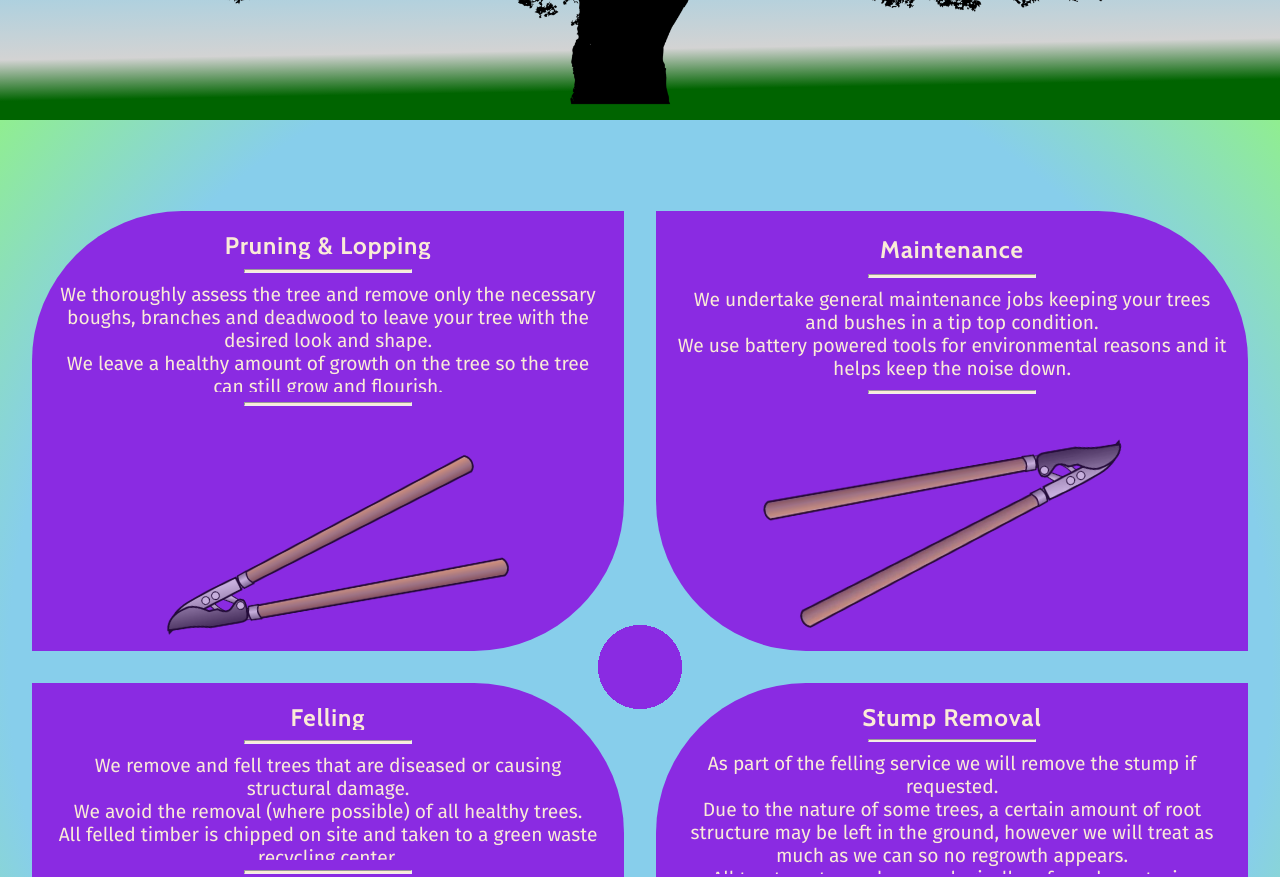
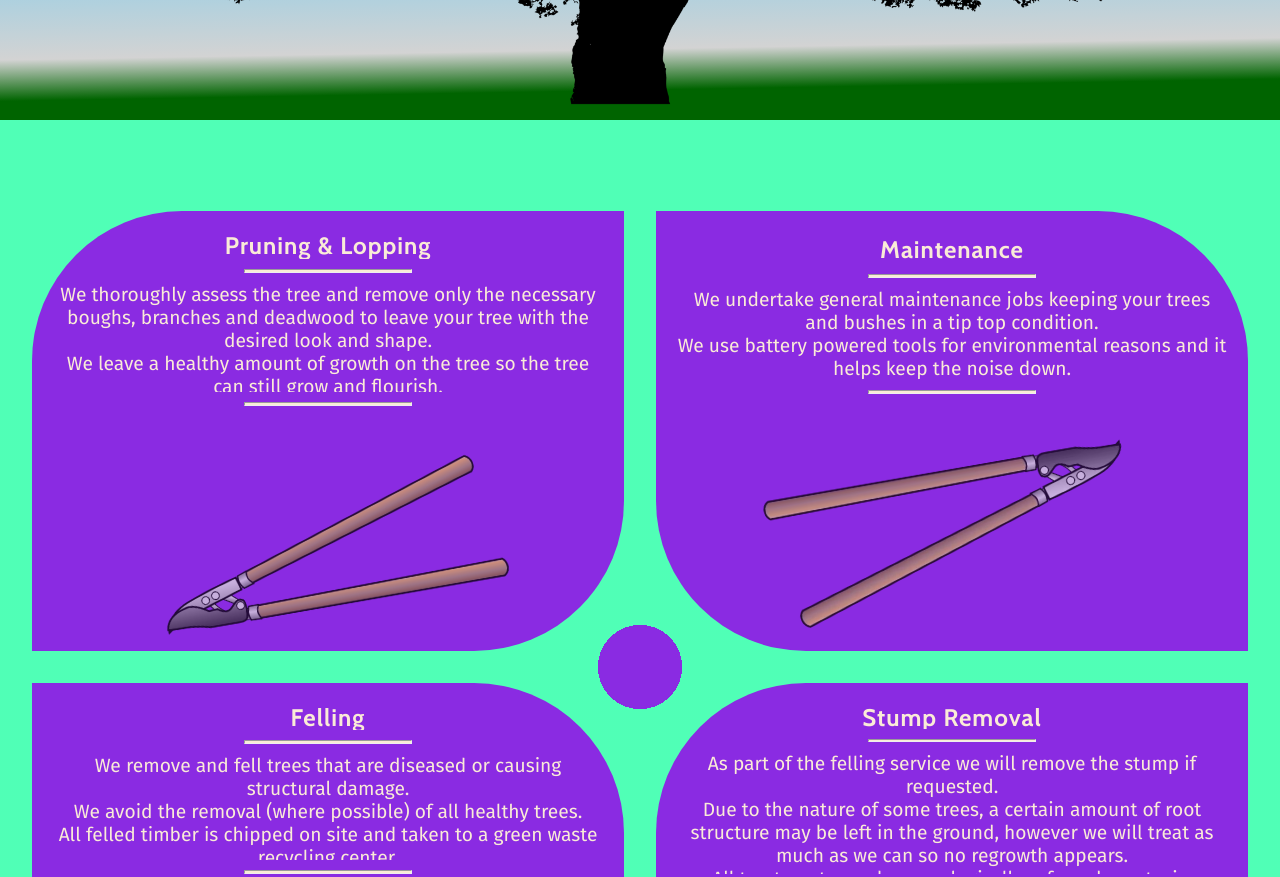
Before and after one commit to boderg/hm-arborists, a plain HTML site: page index.html in a window 1280 px wide. Shown: the part 680-1557 px from the top of the page. Drawn offline with nearby package versions, Linux system fonts and the light colour scheme.

Commit message:
Change radial gradient - remove green

```diff
--- a/assets/css/style.css
+++ b/assets/css/style.css
@@ -91,7 +91,7 @@
 
 /*----------About Section----------*/
 #about {
-    background: radial-gradient(circle at 50%, blueviolet 5%, skyblue 5%, skyblue 75%, lightgreen 100%);
+    background: radial-gradient(circle at 50%, blueviolet 5%, var(--alt-color) 5%);
     padding: 75px 0;
 }
 
```
